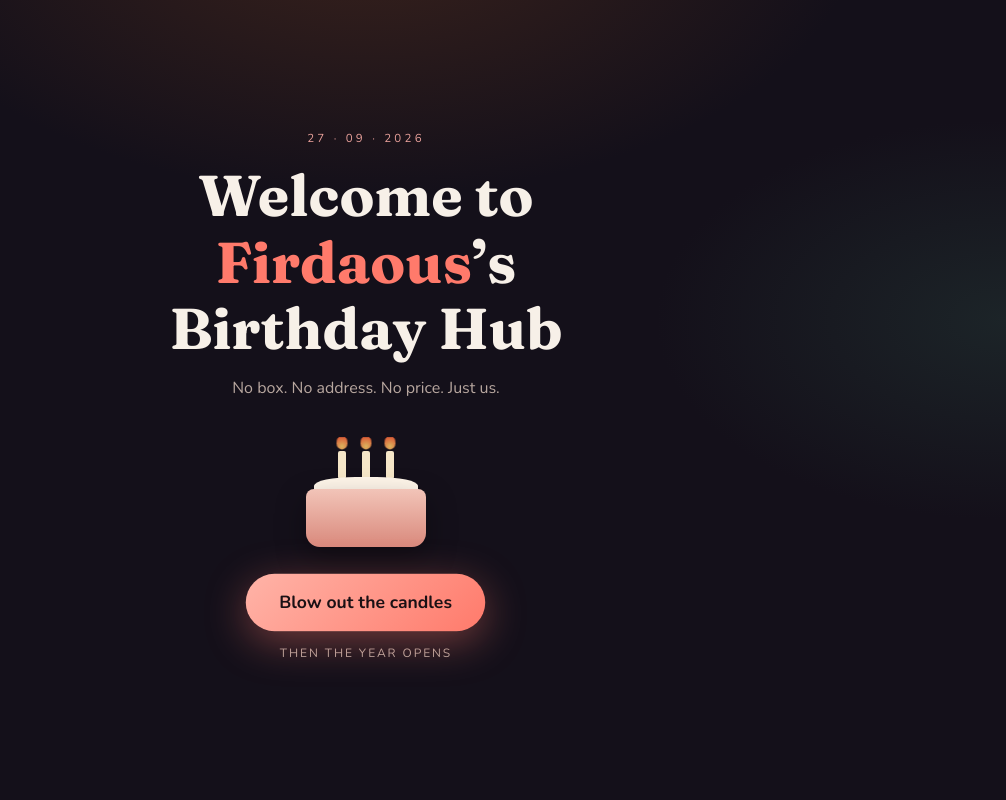
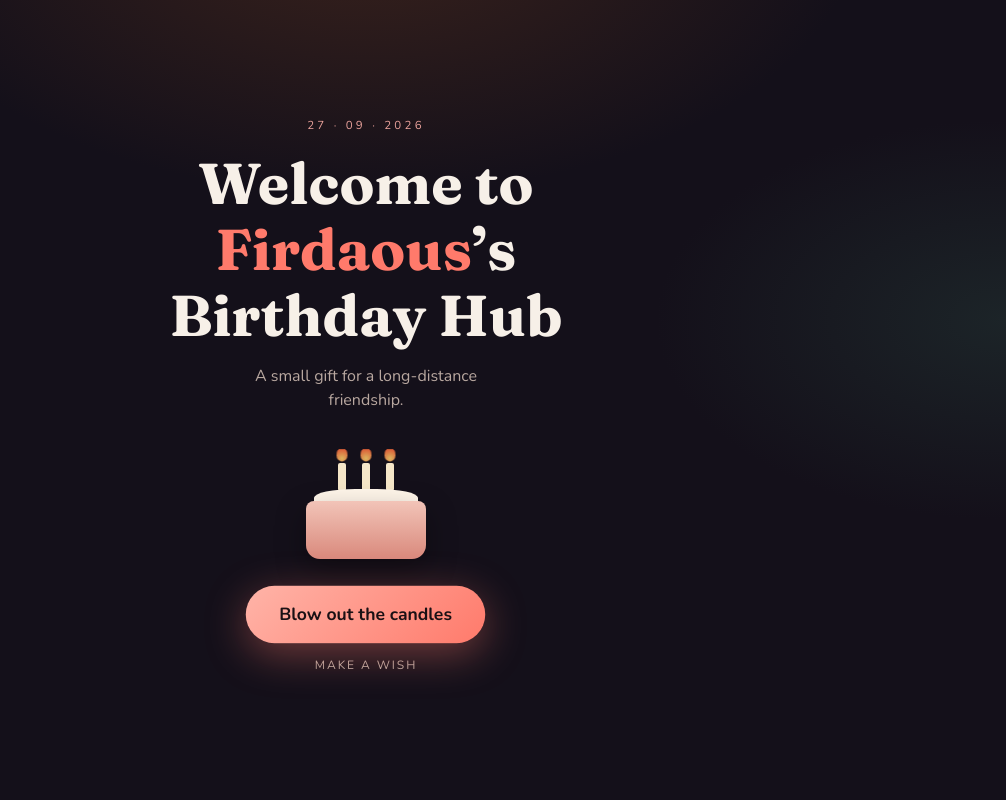
Before and after one commit to salemane12787/priceless-2709, a PHP site: page / in a window 1280 px wide. Shown: the whole page, without its empty margins (274-1280 px from the left). Run offline with PHP 8.4, Linux system fonts and the light colour scheme.

Commit message:
Simplify the story: universal LD friendship, less private chat dump.

```diff
--- a/index.html
+++ b/index.html
@@ -15,13 +15,12 @@
 <body>
   <canvas id="confetti-canvas" aria-hidden="true"></canvas>
 
-  <!-- 1. LANDING -->
   <section class="hero" id="hero">
     <p class="eyebrow animate__animated animate__fadeIn">27 · 09 · 2026</p>
     <h1 class="animate__animated animate__fadeInUp">Welcome to<br /><span>Firdaous</span>’s<br />Birthday Hub</h1>
-    <p class="hero-sub animate__animated animate__fadeIn animate__delay-1s">No box. No address. No price. Just us.</p>
+    <p class="hero-sub animate__animated animate__fadeIn animate__delay-1s">A small gift for a long-distance friendship.</p>
 
-    <div class="cake-wrap animate__animated animate__fadeInUp animate__delay-1s" id="cakeWrap">
+    <div class="cake-wrap animate__animated animate__fadeInUp animate__delay-1s">
       <div class="cake" id="cake" aria-hidden="true">
         <div class="candle c1"><i class="flame"></i></div>
         <div class="candle c2"><i class="flame"></i></div>
@@ -34,7 +33,7 @@
     <button type="button" class="blow-btn animate__animated animate__pulse animate__infinite" id="blowBtn">
       Blow out the candles
     </button>
-    <p class="hint" id="heroHint">then the year opens</p>
+    <p class="hint" id="heroHint">make a wish</p>
   </section>
 
   <main id="hub" class="hub" hidden>
@@ -46,232 +45,253 @@
       <a href="#finale">Letter</a>
     </nav>
 
-    <!-- 2. MEMORY MATRIX -->
     <section class="section" id="memories">
       <p class="section-kicker">Memory matrix</p>
       <h2>Moments only we have</h2>
-      <p class="section-lead">Tap a card. Real dates. Real words.</p>
+      <p class="section-lead">Tap a card to flip it.</p>
       <div class="polaroids">
-        <article class="polaroid r1">
+        <button type="button" class="polaroid r1 flip-card">
+          <div class="flip-inner">
+            <div class="flip-front">
               <div class="photo p-tiktok">
-            <span>29 Oct 2025</span>
-            <strong>TikTok</strong>
+                <span>The start</span>
+                <strong>We met</strong>
               </div>
-          <p class="caption">You were at dinner. Then: <em>M firdaous</em>. Nice to meet you.</p>
-        </article>
-        <article class="polaroid r2">
+              <p class="caption">Online. Random. Unexpected.</p>
+            </div>
+            <div class="flip-back">
+              <p>One hello turned into a whole friendship.</p>
+            </div>
+          </div>
+        </button>
+
+        <button type="button" class="polaroid r2 flip-card">
+          <div class="flip-inner">
+            <div class="flip-front">
               <div class="photo p-joke">
-            <span>that night</span>
-            <strong>1 + 1 = ?</strong>
+                <span>Early days</span>
+                <strong>The laughs</strong>
               </div>
-          <p class="caption">You said 2. I said 3 — because the + counts. You almost blocked me in your head.</p>
-        </article>
-        <article class="polaroid r3">
+              <p class="caption">Dumb jokes. Inside jokes. Us.</p>
+            </div>
+            <div class="flip-back">
+              <p>If we can laugh from far away, distance loses a little.</p>
+            </div>
+          </div>
+        </button>
+
+        <button type="button" class="polaroid r3 flip-card">
+          <div class="flip-inner">
+            <div class="flip-front">
               <div class="photo p-sleep">
-            <span>30 Oct 2025</span>
-            <strong>Sleeping beauty</strong>
+                <span>Late nights</span>
+                <strong>Goodnights</strong>
               </div>
-          <p class="caption">Your grandma’s name for you. You sleep anywhere if you feel safe.</p>
-        </article>
-        <article class="polaroid r1">
+              <p class="caption">Even when one of us was already asleep.</p>
+            </div>
+            <div class="flip-back">
+              <p>Showing up doesn’t always need a long message.</p>
+            </div>
+          </div>
+        </button>
+
+        <button type="button" class="polaroid r1 flip-card">
+          <div class="flip-inner">
+            <div class="flip-front">
               <div class="photo p-name">
-            <span>15 Nov 2025</span>
+                <span>A nickname</span>
                 <strong>Priceless</strong>
               </div>
-          <p class="caption">I didn’t buy a gift. I saved you as <em>my priceless little princess</em>.</p>
-        </article>
-        <article class="polaroid r2">
+              <p class="caption">Not because of a gift. Because of you.</p>
+            </div>
+            <div class="flip-back">
+              <p>Some people don’t come with a price tag.</p>
+            </div>
+          </div>
+        </button>
+
+        <button type="button" class="polaroid r2 flip-card">
+          <div class="flip-inner">
+            <div class="flip-front">
               <div class="photo p-stay">
-            <span>16 Nov 2025</span>
+                <span>A promise</span>
                 <strong>Still here</strong>
               </div>
-          <p class="caption">You wrote: <em>M not going anywhere</em>. I kept that.</p>
-        </article>
-        <article class="polaroid r3">
+              <p class="caption">Staying mattered more than perfect timing.</p>
+            </div>
+            <div class="flip-back">
+              <p>We’re still writing the story.</p>
+            </div>
+          </div>
+        </button>
+
+        <button type="button" class="polaroid r3 flip-card">
+          <div class="flip-inner">
+            <div class="flip-front">
               <div class="photo p-salam">
-            <span>2 Dec 2025</span>
-            <strong>WhatsApp</strong>
+                <span>Closer</span>
+                <strong>Daily chat</strong>
               </div>
-          <p class="caption"><em>Khoya gol 3a slm</em> — and a whole winter of goodnights started.</p>
-        </article>
+              <p class="caption">From strangers to someone I check on.</p>
+            </div>
+            <div class="flip-back">
+              <p>Different cities. Same conversation.</p>
+            </div>
+          </div>
+        </button>
       </div>
     </section>
 
-    <!-- 3. JOURNEY TIMELINE -->
     <section class="section" id="journey">
       <p class="section-kicker">The journey</p>
-      <h2>Your year with me in it</h2>
+      <h2>How we got here</h2>
       <div class="timeline">
         <div class="tl-item">
-          <span class="tl-date">Before Oct 2025</span>
-          <h3>Before me</h3>
-          <p>Bac. Eco because you wanted it. Eldest. Casa. A name I barely hear. You hadn’t met me yet.</p>
+          <span class="tl-date">Before</span>
+          <h3>Two separate lives</h3>
+          <p>School. Family. Normal days. We didn’t know each other yet.</p>
         </div>
         <div class="tl-item">
-          <span class="tl-date">29 Oct 2025</span>
-          <h3>The random start</h3>
-          <p>TikTok. Dinner. Names. Timetable tears. First <em>sweet dreams lil girl</em>.</p>
+          <span class="tl-date">The beginning</span>
+          <h3>We met online</h3>
+          <p>A simple hello. Names. A first conversation that didn’t feel forced.</p>
         </div>
         <div class="tl-item">
-          <span class="tl-date">Oct → Nov</span>
-          <h3>WhatsApp · Instagram</h3>
-          <p>School mornings. Maths stress. Whereee rrr uuu. Priceless nickname. I’m not going anywhere.</p>
+          <span class="tl-date">Getting closer</span>
+          <h3>Talking became natural</h3>
+          <p>Jokes. School stress. Good mornings. Good nights. The small stuff that builds trust.</p>
         </div>
         <div class="tl-item">
-          <span class="tl-date">Dec 2025</span>
-          <h3>Showing up</h3>
-          <p>You were sick. I still said goodnight. Drink water. Rest. Be safe.</p>
+          <span class="tl-date">Through the hard days</span>
+          <h3>We stayed</h3>
+          <p>Busy weeks. Tired nights. Distance. And still — messages that meant “I’m here.”</p>
         </div>
         <div class="tl-item">
-          <span class="tl-date">1 Jan 2026</span>
-          <h3>First of the year</h3>
-          <p>I scheduled happy new year so I’d be first. You were the best part of 2025.</p>
+          <span class="tl-date">Milestones</span>
+          <h3>We remembered each other</h3>
+          <p>Birthdays. New year. Moments where showing up said more than a gift box ever could.</p>
         </div>
         <div class="tl-item">
-          <span class="tl-date">14 Jan 2026</span>
-          <h3>Only one</h3>
-          <p><em>Kayna ghir Firdaous w7daaa.</em></p>
-        </div>
-        <div class="tl-item">
-          <span class="tl-date">22 Feb 2026</span>
-          <h3>You remembered mine</h3>
-          <p>You said happy birthday. That night I said priceless princess again.</p>
-        </div>
-        <div class="tl-item">
-          <span class="tl-date">Aug 2026</span>
-          <h3>Distance</h3>
-          <p>Casa and the other end of Morocco. <em>Netela9aw Fe 9elebi.</em> New number — still Firdaous.</p>
-        </div>
-        <div class="tl-item">
-          <span class="tl-date">6 Sep 2026</span>
-          <h3>You told me</h3>
-          <p><em>Ana 27sept.</em> So I made this.</p>
+          <span class="tl-date">Long distance</span>
+          <h3>Far, but not gone</h3>
+          <p>Different places. Same friendship. Waiting for the day we meet for real.</p>
         </div>
         <div class="tl-item tl-now">
           <span class="tl-date">27 Sep 2026</span>
-          <h3>Today</h3>
-          <p>Your birthday. I’m still here.</p>
+          <h3>Your birthday</h3>
+          <p>Today is about you. This whole page is the gift.</p>
         </div>
       </div>
     </section>
 
-    <!-- 4. REASONS ACCORDION -->
     <section class="section" id="reasons">
-      <p class="section-kicker">Accordion</p>
+      <p class="section-kicker">Why you</p>
       <h2>Reasons you’re priceless</h2>
-      <p class="section-lead">Click each one.</p>
-      <div class="accordion" id="accordion">
-        <button type="button" class="acc-btn">How rare your name feels to me<span>+</span></button>
-        <div class="acc-panel">I told you the first night — I don’t hear Firdaous a lot. You said you barely meet girls with the same name. Kayna ghir Firdaous wehda.</div>
+      <p class="section-lead">Tap to open.</p>
+      <div class="accordion">
+        <button type="button" class="acc-btn">You made a random chat feel real<span>+</span></button>
+        <div class="acc-panel">Most online hellos disappear. Ours didn’t.</div>
 
-        <button type="button" class="acc-btn">You’re sleeping beauty for a reason<span>+</span></button>
-        <div class="acc-panel">You can sleep anywhere if you feel safe. I kept saying goodnight even when you were already gone.</div>
+        <button type="button" class="acc-btn">You make me laugh from far away<span>+</span></button>
+        <div class="acc-panel">Distance is quieter when someone can still make your day lighter.</div>
 
-        <button type="button" class="acc-btn">You chose Eco because you wanted it<span>+</span></button>
-        <div class="acc-panel">Not because anyone called you dumb. You said that on night one. I never forgot.</div>
+        <button type="button" class="acc-btn">You care in simple ways<span>+</span></button>
+        <div class="acc-panel">A check-in. A goodnight. A “hru?” when it matters.</div>
 
-        <button type="button" class="acc-btn">Your terrible / beautiful sleep schedule<span>+</span></button>
-        <div class="acc-panel">Night and day mixed. Exams at 8am. Still answering me. Still sending stickers.</div>
+        <button type="button" class="acc-btn">You’re honest about hard days<span>+</span></button>
+        <div class="acc-panel">School, stress, tiredness — you don’t pretend everything is perfect.</div>
 
-        <button type="button" class="acc-btn">You laugh at my dumb jokes<span>+</span></button>
-        <div class="acc-panel">1+1=3. Shoe can drive. You say naari ghandrbk and stay.</div>
+        <button type="button" class="acc-btn">You keep showing up<span>+</span></button>
+        <div class="acc-panel">Not every day is loud. Consistency is the quiet gift.</div>
 
-        <button type="button" class="acc-btn">You get stressed and still try<span>+</span></button>
-        <div class="acc-panel">Maths isn’t your thing. You still wake up to revise. Baraka and neya.</div>
+        <button type="button" class="acc-btn">You remember the little things<span>+</span></button>
+        <div class="acc-panel">Details. Dates. Moods. That’s rare.</div>
 
-        <button type="button" class="acc-btn">You’re the eldest and you still care hard<span>+</span></button>
-        <div class="acc-panel">You organized your brother’s birthday when everyone forgot. That’s you.</div>
+        <button type="button" class="acc-btn">You make ordinary nights better<span>+</span></button>
+        <div class="acc-panel">A normal evening feels less empty when you’re in it.</div>
 
-        <button type="button" class="acc-btn">You said you’re not going anywhere<span>+</span></button>
-        <div class="acc-panel">16 November. Four words. I kept them like a key.</div>
+        <button type="button" class="acc-btn">Long distance didn’t erase you<span>+</span></button>
+        <div class="acc-panel">You’re still part of the day, even from another city.</div>
 
-        <button type="button" class="acc-btn">You wished me happy birthday first<span>+</span></button>
-        <div class="acc-panel">22 February. From Casa to me. I felt it.</div>
-
-        <button type="button" class="acc-btn">Distance never made you fake<span>+</span></button>
-        <div class="acc-panel">Different cities. Same jokes. Same Firdaous when the number changed.</div>
-
-        <button type="button" class="acc-btn">You make ordinary nights less empty<span>+</span></button>
-        <div class="acc-panel">Reels. Stickers. Helloooooooooo. Whereee rrr uuu.</div>
+        <button type="button" class="acc-btn">You’re easy to root for<span>+</span></button>
+        <div class="acc-panel">Your goals, your effort, your future — I’m proud of you from here.</div>
 
         <button type="button" class="acc-btn">You don’t have a price<span>+</span></button>
-        <div class="acc-panel">That’s why this hub has no box and no address. Only you.</div>
+        <div class="acc-panel">That’s why this gift is a link, not a receipt.</div>
       </div>
     </section>
 
-    <!-- 5. OPEN WHEN VAULT -->
     <section class="section" id="vault">
       <p class="section-kicker">The vault</p>
       <h2>Open when…</h2>
-      <p class="section-lead">Locked. Answer the guardian question from our chats.</p>
+      <p class="section-lead">Answer a simple question about us to unlock each note.</p>
       <div class="vault-grid">
         <article class="vault-card" data-vault="0">
           <div class="vault-locked">
             <p class="vault-label">Open when you miss me</p>
-            <p class="vault-q">Guardian: Where did we first talk?</p>
-            <input type="text" placeholder="your answer…" autocomplete="off" />
+            <p class="vault-q">Where did we first meet? (one word)</p>
+            <input type="text" placeholder="online / tiktok…" autocomplete="off" />
             <button type="button" class="unlock-btn">Unlock</button>
-            <p class="vault-err" hidden>Nope — think night one</p>
+            <p class="vault-err" hidden>Try again</p>
           </div>
           <div class="vault-open" hidden>
             <p class="vault-label open">Unlocked</p>
-            <p>Whereee rrr uuu. I’m here. Same as TikTok night. Same as now. You don’t need my street — you already found me.</p>
+            <p>I’m still here. Different city, same person. Message me when you need to — even if it’s just “hru.”</p>
           </div>
         </article>
 
         <article class="vault-card" data-vault="1">
           <div class="vault-locked">
             <p class="vault-label">Open when you need a laugh</p>
-            <p class="vault-q">Guardian: What is 1+1… according to me?</p>
-            <input type="text" placeholder="a number…" autocomplete="off" />
+            <p class="vault-q">What’s my name?</p>
+            <input type="text" placeholder="…" autocomplete="off" />
             <button type="button" class="unlock-btn">Unlock</button>
-            <p class="vault-err" hidden>Count the +</p>
+            <p class="vault-err" hidden>You know this one</p>
           </div>
           <div class="vault-open" hidden>
             <p class="vault-label open">Unlocked</p>
-            <p>It’s 3. You said 2. I said prove me wrong. You said oh my goosshh. Still the dumbest joke we own — and it still works.</p>
+            <p>Reminder: we survived worse jokes than today. Send me the dumbest meme you have. I’ll match it.</p>
           </div>
         </article>
 
         <article class="vault-card" data-vault="2">
           <div class="vault-locked">
             <p class="vault-label">Open when you’re tired</p>
-            <p class="vault-q">Guardian: What does your grandma call you?</p>
-            <input type="text" placeholder="two words…" autocomplete="off" />
+            <p class="vault-q">Are we long distance? (yes/no)</p>
+            <input type="text" placeholder="yes…" autocomplete="off" />
             <button type="button" class="unlock-btn">Unlock</button>
-            <p class="vault-err" hidden>She said it on night two</p>
+            <p class="vault-err" hidden>Yes — and that’s okay</p>
           </div>
           <div class="vault-open" hidden>
             <p class="vault-label open">Unlocked</p>
-            <p>Sleeping beauty. Have sweet dreams. You don’t owe the world a reply tonight. Just rest. I’ll still say goodnight.</p>
+            <p>Rest. You don’t have to reply perfectly. Sleep. Tomorrow can wait. Goodnight from here.</p>
           </div>
         </article>
 
         <article class="vault-card" data-vault="3">
           <div class="vault-locked">
-            <p class="vault-label">Open on a heavy day</p>
-            <p class="vault-q">Guardian: What day is your birthday? (number only)</p>
+            <p class="vault-label">Open on your birthday</p>
+            <p class="vault-q">What day is your birthday? (number)</p>
             <input type="text" placeholder="27…" autocomplete="off" />
             <button type="button" class="unlock-btn">Unlock</button>
-            <p class="vault-err" hidden>You told me in September</p>
+            <p class="vault-err" hidden>The day this page is for</p>
           </div>
           <div class="vault-open" hidden>
             <p class="vault-label open">Unlocked</p>
-            <p>27. Eco exams, maths, distance — none of that makes you less. You’re still the girl who said she’s not going anywhere. Neither am I.</p>
+            <p>Happy birthday. Thank you for being in my life across the distance. I’m glad we met.</p>
           </div>
         </article>
       </div>
     </section>
 
-    <!-- FINALE LETTER -->
     <section class="section finale" id="finale">
       <p class="section-kicker">27 September 2026</p>
-      <h2>Last message</h2>
+      <h2>A letter</h2>
       <article class="letter">
         <p>Firdaous,</p>
-        <p>I don’t know your street. I don’t have a box. I don’t have something with a price — because you don’t have a price.</p>
-        <p>Before October 2025 I wasn’t in your year. Then TikTok. Dinner. <em>M firdaous.</em> Then every goodnight after that.</p>
-        <p>Happy birthday. I’m still here.</p>
+        <p>I don’t know your address, and I didn’t want this gift to need one. I wanted something you can open anywhere.</p>
+        <p>We met online. We kept talking. Life stayed busy, and the distance stayed real — but so did this friendship.</p>
+        <p>Happy birthday. Thank you for being you.</p>
         <p class="sign">Salmane</p>
       </article>
     </section>
```
Also changed, not shown: script.js (+9 -4 lines), styles.css (+43 -8 lines). Lines whose indentation alone changed are shown as unchanged.
